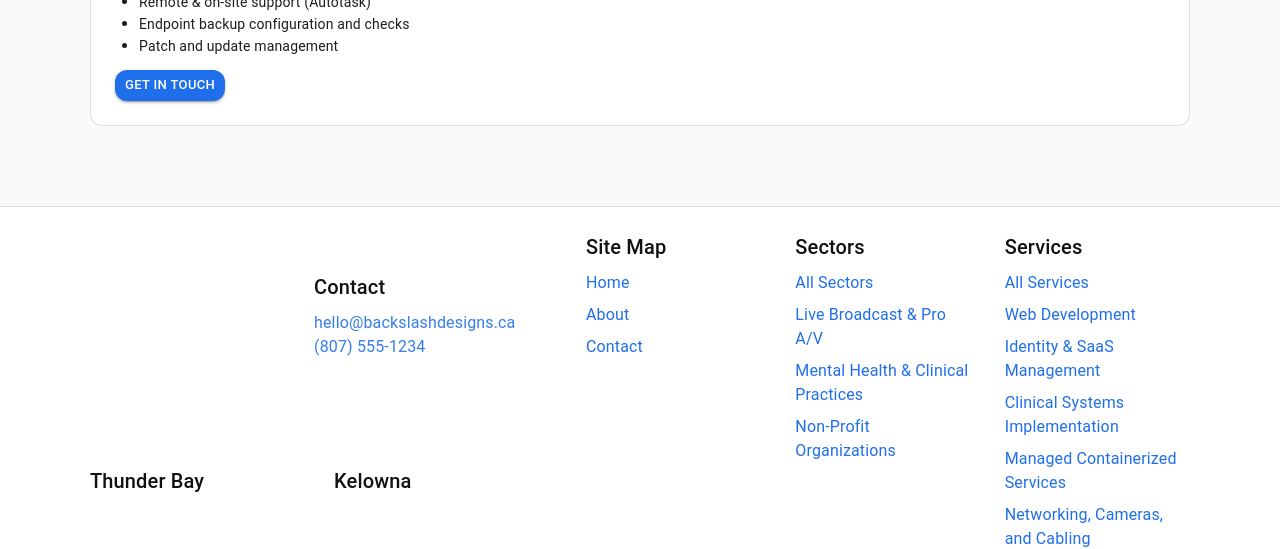
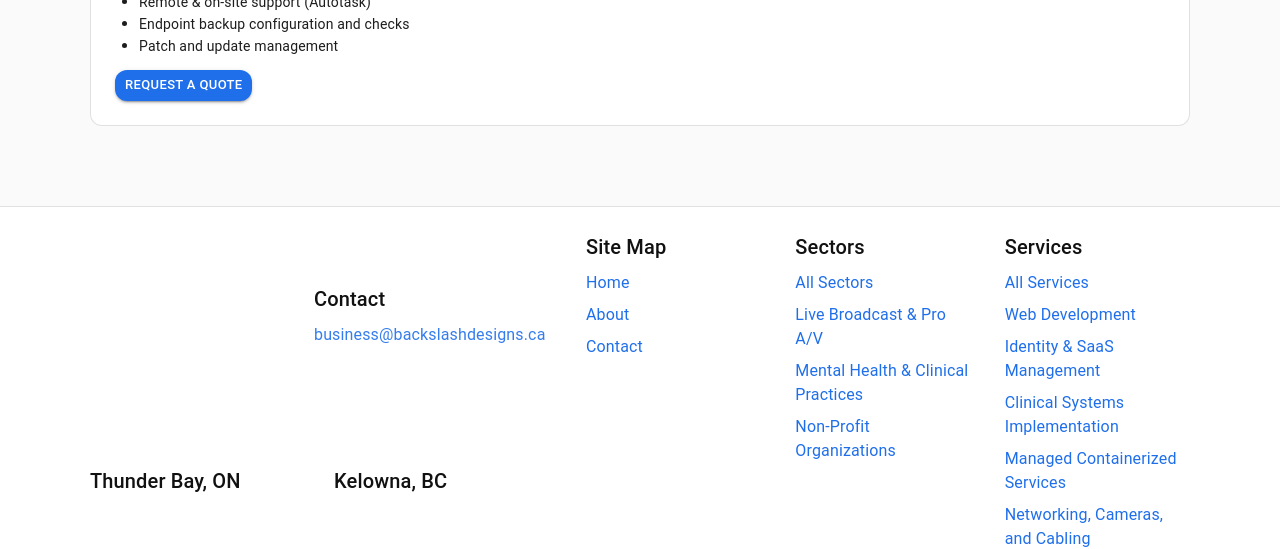
Before and after one commit to Backslash-Designs/backslash-designs.github.io, a React (Vite) app: page /services in a window 1280 px wide. Shown: the part 2202-2751 px from the top of the page. Built offline with nearby package versions, Linux system fonts and the light colour scheme; grey boxes are pictures that could not be loaded; some icons are missing.

Commit message:
feat: update contact information in Footer and change button text in ServicesPage to 'Request a Quote'

```diff
--- a/src/components/Footer.jsx
+++ b/src/components/Footer.jsx
@@ -89,19 +89,17 @@ export default function Footer() {
                   </Typography>
 
                   <Typography variant="body1" sx={{ opacity: 0.9 }}>
-                    <Link href="mailto:hello@backslashdesigns.ca" underline="hover">
-                      hello@backslashdesigns.ca
+                    <Link href="mailto:business@backslashdesigns.ca" underline="hover">
+                      business@backslashdesigns.ca
                     </Link>
                     <br />
-                    <Link href="tel:+18075551234" underline="hover">
-                      (807) 555-1234
-                    </Link>
+
                   </Typography>
                   {/* Social Media Links */}
                   <Box sx={{ mt: 1 }}>
                     <Stack direction="row" spacing={2}>
                       <Link
-                        href="https://x.com/backslashdesigns"
+                        href="https://x.com/backslash_dsgn"
                         target="_blank"
                         rel="noopener"
                         aria-label="X"
@@ -111,7 +109,7 @@ export default function Footer() {
                         <XIcon fontSize="medium" />
                       </Link>
                       <Link
-                        href="https://instagram.com/backslashdesigns"
+                        href="https://www.instagram.com/backslashdesigns.ca"
                         target="_blank"
                         rel="noopener"
                         aria-label="Instagram"
@@ -232,7 +230,7 @@ export default function Footer() {
               >
                 <Box>
                   <Typography variant="h6" sx={{ mb: 1 }}>
-                    Thunder Bay
+                    Thunder Bay, ON
                   </Typography>
                   <Box sx={{ borderRadius: 2, overflow: "hidden" }}>
                     <iframe
@@ -249,7 +247,7 @@ export default function Footer() {
 
                 <Box>
                   <Typography variant="h6" sx={{ mb: 1 }}>
-                    Kelowna
+                    Kelowna, BC
                   </Typography>
                   <Box sx={{ borderRadius: 2, overflow: "hidden" }}>
                     <iframe
--- a/src/pages/services/ServicesPage.jsx
+++ b/src/pages/services/ServicesPage.jsx
@@ -265,8 +265,8 @@ export function ServicesPage() {
                 )}
 
                 <Box sx={{ pt: 0.5 }}>
-                  <Button variant="contained" size="small" component="a" href={contactHref}>
-                    Get in touch
+                  <Button variant="contained" size="small" component="a" href="/contact">
+                    Request a Quote
                   </Button>
                 </Box>
               </Stack>
```
